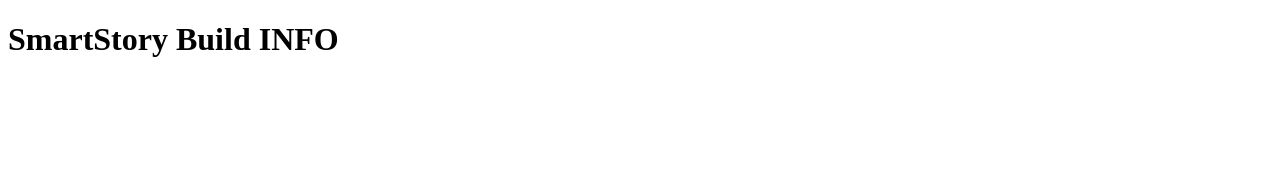
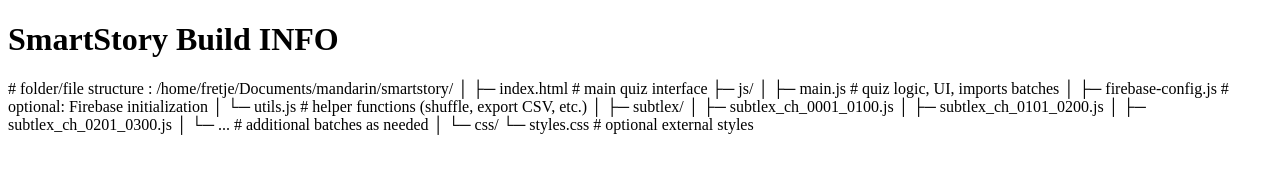
Before and after one commit to fretjex/smartstorybuildinfo, a plain HTML site: page index.html in a window 1280 px wide. Drawn offline with Linux system fonts and the light colour scheme.

Commit message:
Update index.html
added file folder structure

```diff
--- a/index.html
+++ b/index.html
@@ -6,7 +6,26 @@
 </head>
 <body>
   <h1>SmartStory Build INFO</h1>
+<p>
+  # folder/file structure :
 
+/home/fretje/Documents/mandarin/smartstory/
+│
+├─ index.html                 # main quiz interface
+├─ js/
+│   ├─ main.js                # quiz logic, UI, imports batches
+│   ├─ firebase-config.js     # optional: Firebase initialization
+│   └─ utils.js               # helper functions (shuffle, export CSV, etc.)
+│
+├─ subtlex/
+│   ├─ subtlex_ch_0001_0100.js
+│   ├─ subtlex_ch_0101_0200.js
+│   ├─ subtlex_ch_0201_0300.js
+│   └─ ...                    # additional batches as needed
+│
+└─ css/
+    └─ styles.css             # optional external styles
+</p>
   <!--
   <h2>Register</h2>
   <input type="email" id="regEmail" placeholder="Email">
```
